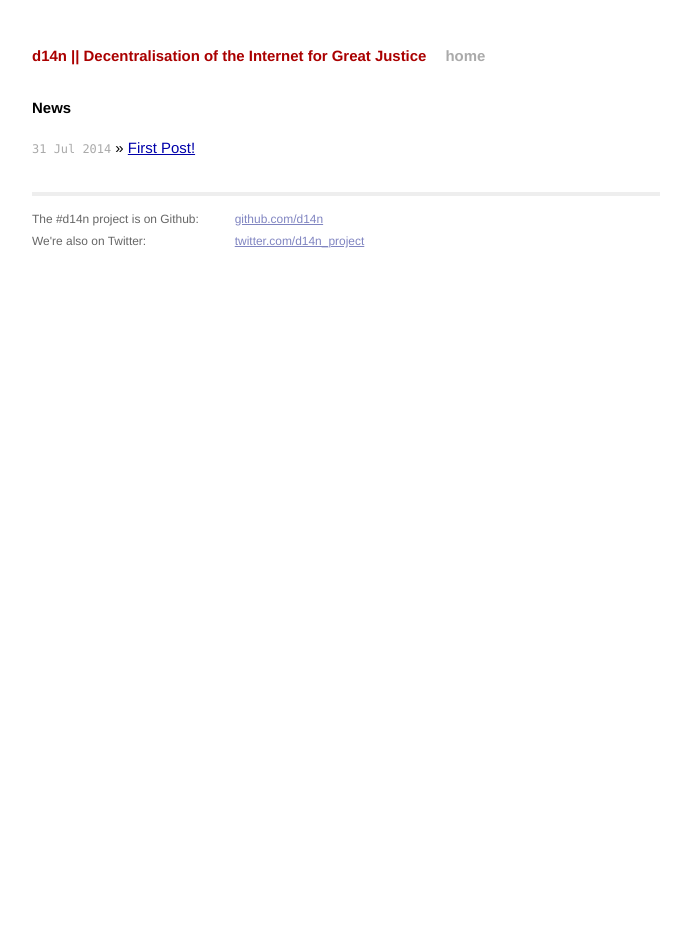
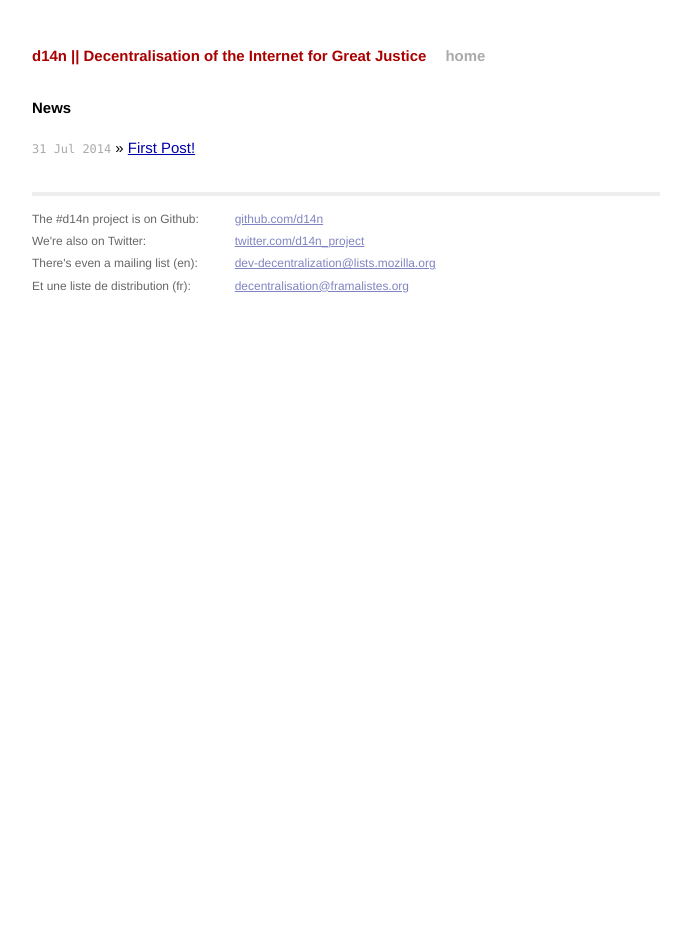
Before and after one commit to arthurlogilab/d14n.github.io, a Jekyll site: the page built from index.html, in a window 1280 px wide. Shown: the whole page, without its empty margins (294-985 px from the left). Built offline with Jekyll 4.4.1, drawn with Linux system fonts in a browser that asks for light colours.

Commit message:
add to footer

```diff
--- a/_layouts/default.html
+++ b/_layouts/default.html
@@ -28,12 +28,16 @@
               <p>
                 The #d14n project is on Github: <br />
                 We're also on Twitter:<br />
+                There's even a mailing list (en):<br />
+                Et une liste de distribution (fr):<br />
               </p>
             </div>
             <div class="contact">
               <p>
                 <a href="https://github.com/d14n">github.com/d14n</a><br />
                 <a href="https://twitter.com/d14n_project">twitter.com/d14n_project</a><br />
+                <a href="https://lists.mozilla.org/listinfo/dev-decentralization">dev-decentralization@lists.mozilla.org</a><br />
+                <a href="http://www.framalistes.org/sympa/info/decentralisation">decentralisation@framalistes.org</a><br />
               </p>
             </div>
           </div>
```
